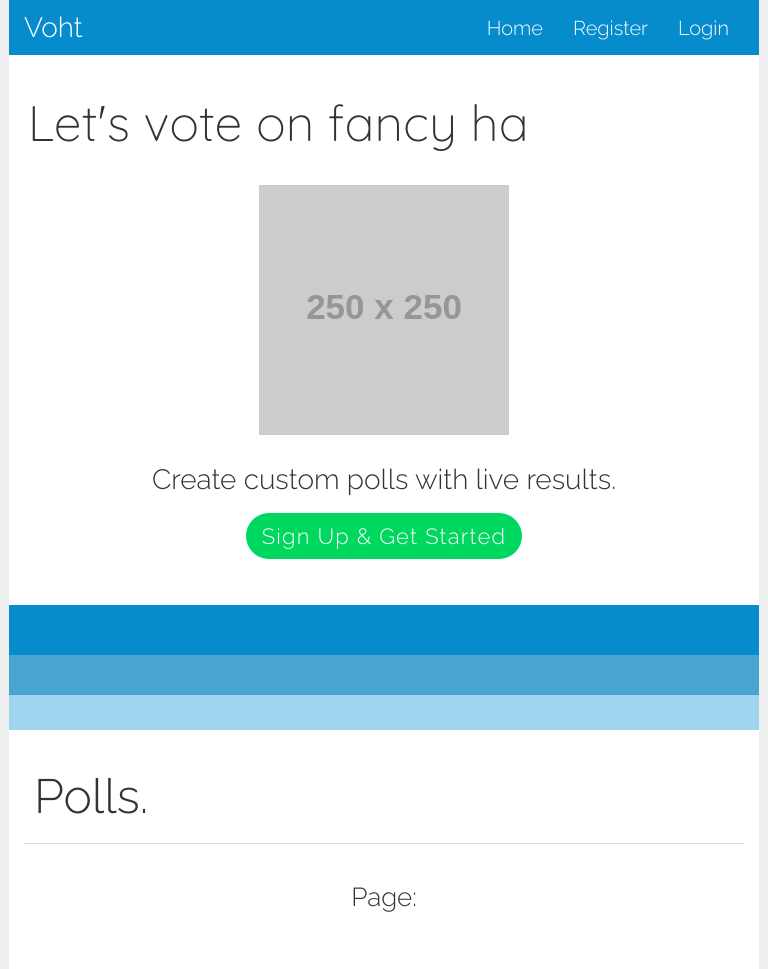
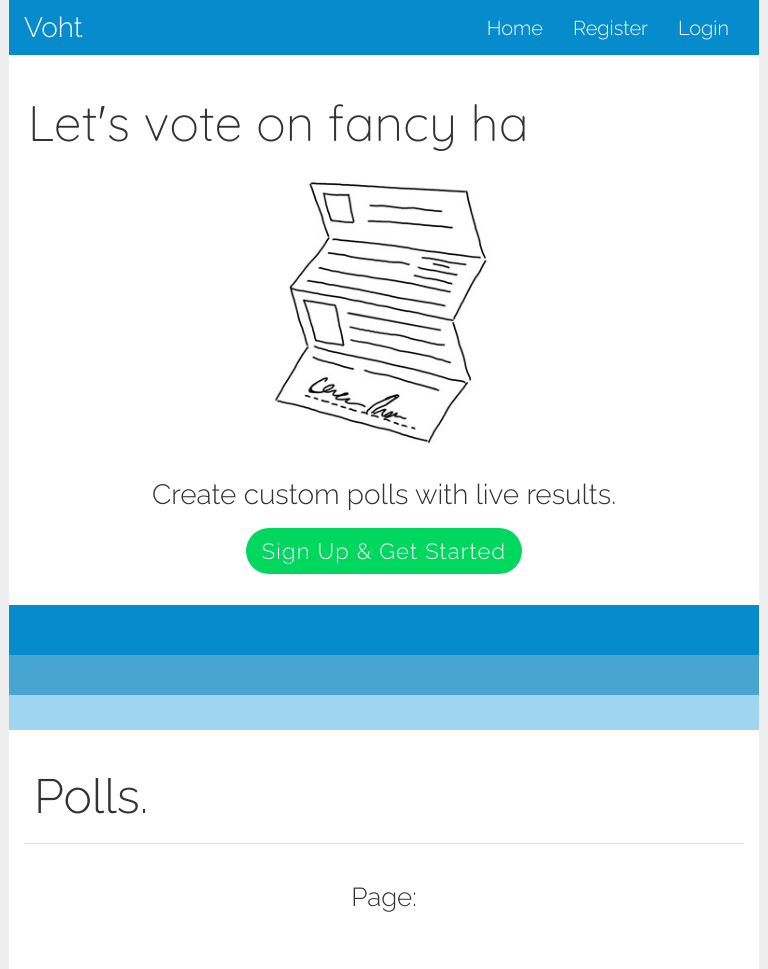
Before and after one commit to whitepear/voting, a Node server app: template views/index.pug in a window 768 px wide. Run offline with Node 20, Linux system fonts and the light colour scheme; the template is opened without the code that fills it, so the values that code supplies are empty; grey boxes labelled with a size stand in for pictures from a placeholder-image service; style sheets or scripts are compiled from the project's sources; some libraries are stand-ins or nearby versions.

Commit message:
implemented new images on index.pug, removed placeholders

```diff
--- a/public/stylesheets/partials/_index.scss
+++ b/public/stylesheets/partials/_index.scss
@@ -103,6 +103,10 @@
 
 // Medium Styles
 @media (min-width: 992px) and (max-width: 1199px) {
+	.splash-section {
+		background: url(../../images/vote-splash-md.jpg);
+	}
+
 	.splash-text {
 		font-size: 65px;
 	}
@@ -127,7 +131,7 @@
 	}
 
 	.index-splash-img {
-		margin: 80px auto 0px;
+		margin: 65px auto 0px;
 	}
 
 	.reg-prompt {
--- a/views/index.pug
+++ b/views/index.pug
@@ -7,8 +7,8 @@ block content
 		.col-xs-12.splash-section
 			h1.splash-text
 			// PICTURE OF AN ENVELOPE OR A BALLOT PAPER 3/4 VIEW, FOLDS
-			img.visible-sm.index-splash-img(src="http://placehold.it/250x250")
-			img.visible-xs.index-splash-img(src="http://placehold.it/300x300" alt="Poll Paper Image")
+			img.visible-sm.index-splash-img(src="images/mobile-poll.jpg", width="280", height="280", alt="Poll Paper Image")
+			img.visible-xs.index-splash-img(src="images/mobile-poll.jpg", width="300", height="300", alt="Poll Paper Image")
 			if !currentUser
 				.reg-prompt
 					p.reg-header Create custom polls with live results.
```
